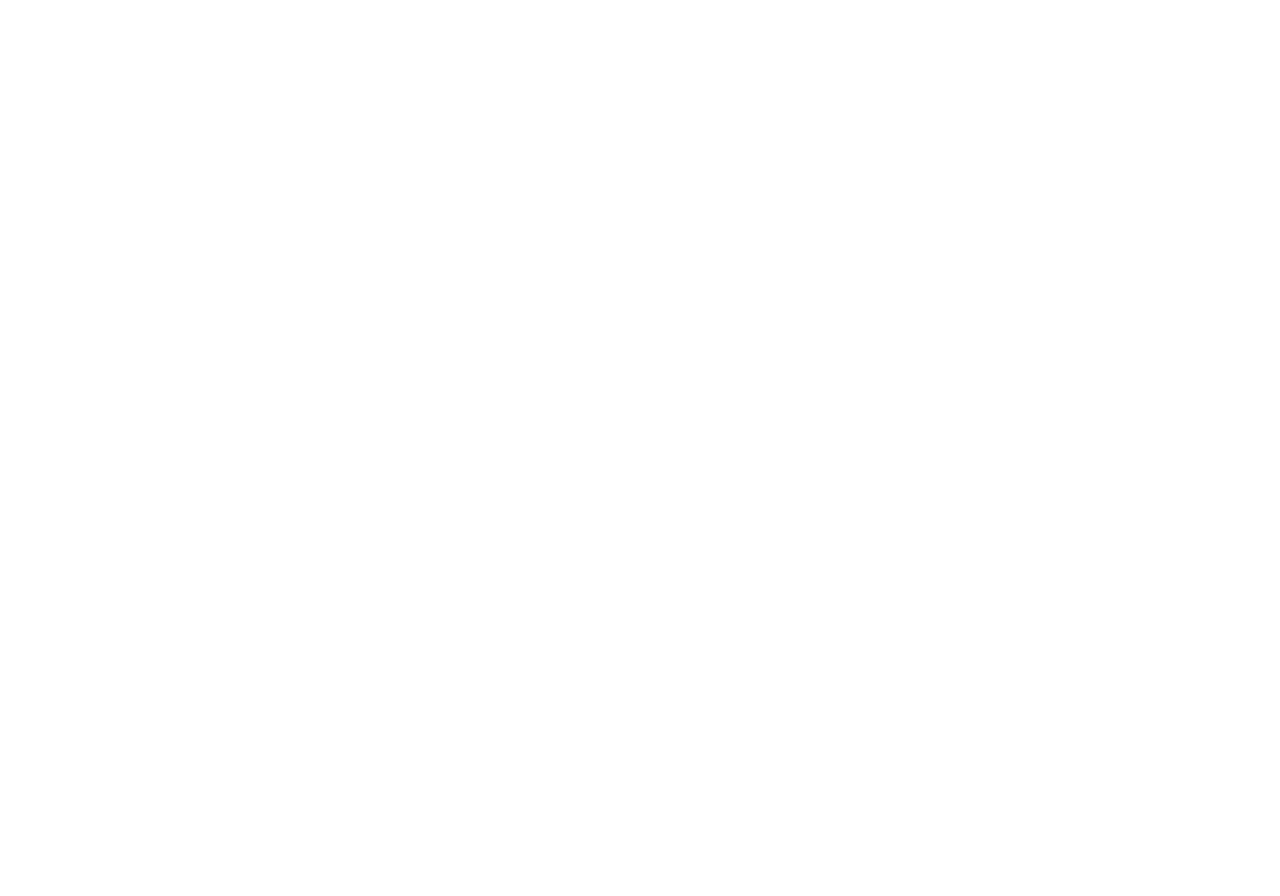
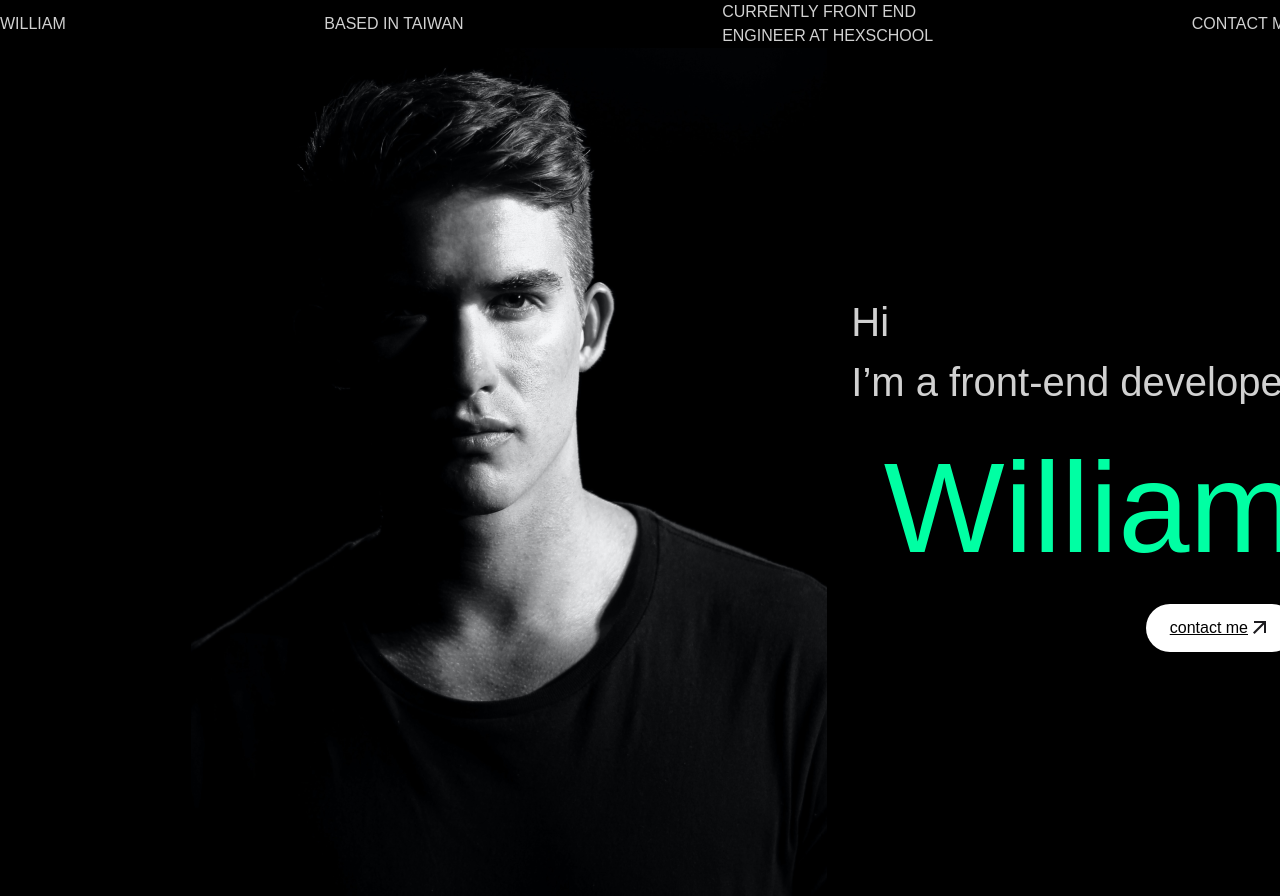
Before and after one commit to nonwhen07/2024_layout, a plain HTML site: page week2_flex/index.html in a window 1280 px wide. Before the commit the page ends 800 px from the top, so only its background shows below. Drawn offline with Linux system fonts and the light colour scheme; a web font is replaced by a local one.

Commit message:
nav+banner區塊

```diff
--- a/week2_flex/index.html
+++ b/week2_flex/index.html
@@ -7,6 +7,32 @@
     <link rel="stylesheet" href="style.css">
 </head>
 <body>
+    <header class="header">
+        <ul class="container nav">
+            <li>WILLIAM</li>
+            <li>BASED IN TAIWAN</li>
+            <li>
+                CURRENTLY FRONT END <br />
+                ENGINEER AT HEXSCHOOL
+            </li>
+            <li>CONTACT ME</li>
+        </ul>
+    </header>
+    <div class="banner">
+        <div class="container d-flex align-items-center">
+            <img class="mr-6" src="img/people.png" alt="" />
+            <div>
+                <h1 class="h2">
+                    Hi<br />
+                    I’m a front-end developer
+                    <span class="banner-title-strong h1 text-primary">William</span>
+                </h1>
+                <div class="d-flex justity-content-end">
+                    <a class="btn btn-light" href="#">contact me<img src="img/arrow_outward.png" alt=""/></a>
+                </div>
+            </div>
+        </div>
+    </div>
 
 </body>
 </html>
--- a/week2_flex/style.css
+++ b/week2_flex/style.css
@@ -54,7 +54,7 @@ table {
 /* base */
 
 body{
-    font-family: serif;
+	font-family: "Bruno Ace SC", sans-serif;
     line-height: 1.5; /* 用整體的line-height / font-size，其他少數有不一致的個別設定 */
 }
 
@@ -66,7 +66,7 @@ body{
 
 a{
 	display: inline-block;
-	color: #000;
+	color: #D1D1D1;
 }
 
 img{
@@ -75,9 +75,54 @@ img{
 	vertical-align: middle;
 }
 
+
+/* layout*/
+.header{
+	background-color: #000;
+	color: #D1D1D1;
+}
+.nav{
+	display: flex;
+	justify-content: space-between;
+	align-items: center;
+}
+
+/* .main{
+	background-color: #000;
+	color: #D1D1D1;
+} */
+
+/* component*/
+.btn{
+	padding: 12px 24px;
+	border-radius: 32px; /* 點選設計稿中的btn在Layout-Radius 有顯示 32px */
+}
+
+.btn-light{
+	background-color: #FFF;
+	color: #000;;
+}
+
+.btn-dark{
+	background-color: #000;
+	color: #FFF;
+}
+
+/* page */
+.banner{
+	background-color: #000;
+	color: #D1D1D1;
+}
+
+.banner-title-strong{
+	display: block;
+	text-align: right;
+}
+
+/* utils */
 .container{
     width: 1296px; /* 計算方法: columns 12*86(width) +gutter 11*24 = 1032 + 264 = 1296 */
-    margin: auto;
+    margin: 0 auto;
 }
 
 .h1{
@@ -100,6 +145,29 @@ img{
 	font-size: 20px;
 }
 
+.text-primary{
+	color: #00FFA3;
+}
+
+.d-flex{
+	display: flex;
+}
+
+.justity-content-end{
+	justify-content: flex-end;
+}
+
+.align-items-center{
+	align-items: center;
+}
+
+.mr-6{ /* 設計稿間距大多為4px的倍數，所以4px=1 */
+	margin-right: 24px;
+}
+
+.ml-auto{
+	margin-left: auto;
+}
 
 
 .bruno-ace-sc-regular {
```
